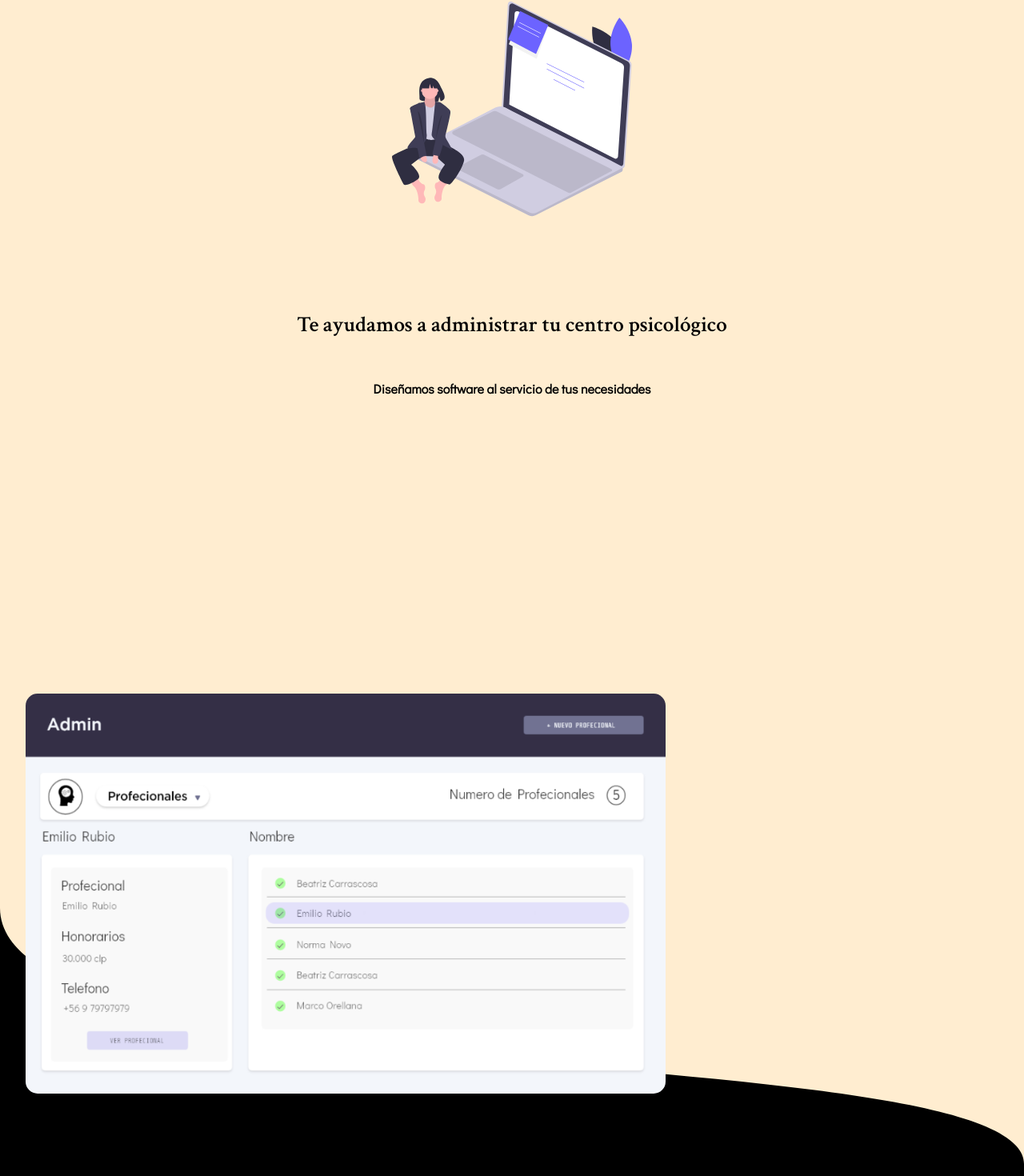
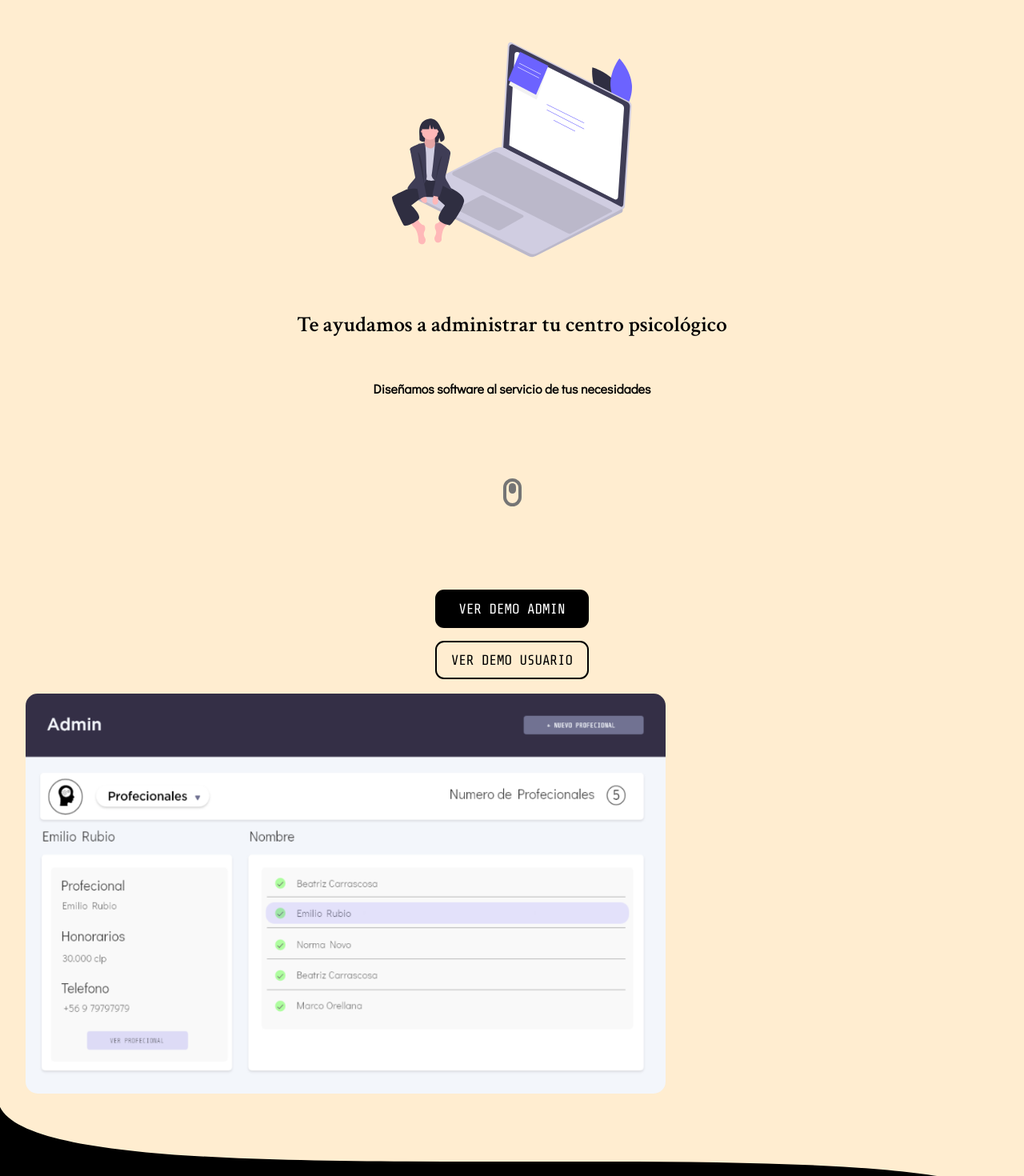
Before and after one commit to GabrielTurrillas/derivapp_landingpage, a Next.js app: page / in a window 1280 px wide. Shown: the part 65-1535 px from the top of the page at 80% size. Built offline with nearby package versions, Linux system fonts and the light colour scheme.

Commit message:
new footer svg

```diff
--- a/components/Footer/index.js
+++ b/components/Footer/index.js
@@ -4,7 +4,7 @@
 const Footer = () => {
   return (
     <Background>
-      <Wave xmlns="http://www.w3.org/2000/svg" viewBox='0 -50 800 600'><path width='100%' fill='#000' fillOpacity='1' d="M 0 300 C 0 450 800 400 800 500 L 800 550 L 0 550 L 0 300 "></path></Wave>
+      <Svg viewBox="0 0 500 150" preserveAspectRatio="none"><path d="M-1.13,-3.67 C-0.57,156.22 502.25,0.28 501.12,150.28 L501.12,152.27 L-4.52,154.23 Z"></path></Svg>
     </Background>
   );
 }
@@ -14,12 +14,18 @@
 const Background = styled.div`
   display:flex;
   align-items:end;
-  height:20vh;
+  height: 150px;
   width:100%;
+  overflow: hidden;
   background-color: ${backgroundColor.primary};
 `
 
-const Wave = styled.svg`
+const Svg = styled.svg`
+  height:100%;
   width:100%;
-  background-color: ${backgroundColor.primary};
 `
+
+const Path = styled.path`
+  stroke: none;
+  fill: #08f;
+`
--- a/components/Hero/index.js
+++ b/components/Hero/index.js
@@ -54,7 +54,7 @@
 const ImageArea = styled.div`
   grid-area: ImageArea;
   display:flex;
-  align-items:center;
+  align-items:end;
   justify-content:center;
   height:100%;
   //background:red;
--- a/components/ImageScreen/index.js
+++ b/components/ImageScreen/index.js
@@ -30,7 +30,7 @@
   background:${backgroundColor.primary};
   width:100%;
   height:80vh;
-  `
+`
 
 const Container = styled.div`
   display:grid;
```
